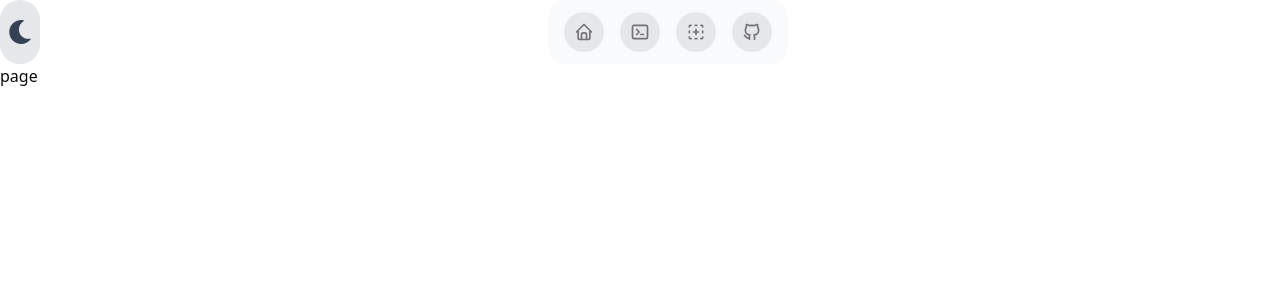
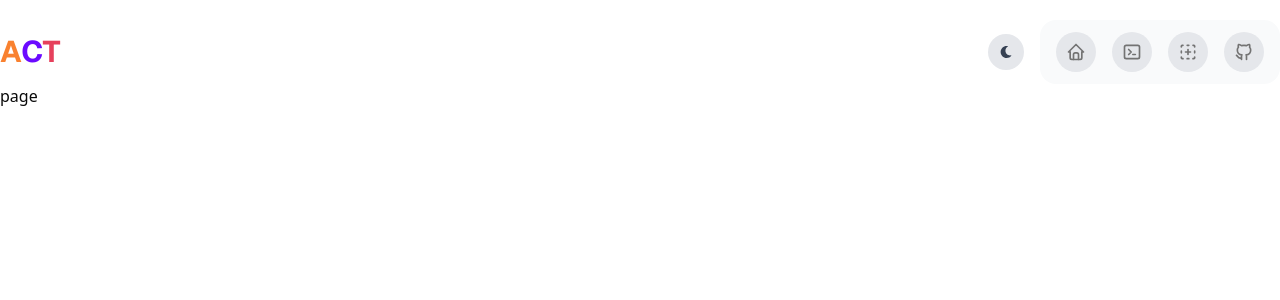
Before and after one commit to Dunsin-cyber/alby-competency-test, a Next.js app: page /wallet in a window 1280 px wide. Shown: the top 300 px of the page. Built offline with nearby package versions, Linux system fonts and the light colour scheme; what @ant-design/nextjs-registry, @bprogress/next would draw is missing.

Commit message:
styled the ToggleTheme button well

```diff
--- a/src/components/LandingPage/ColourfulText.tsx
+++ b/src/components/LandingPage/ColourfulText.tsx
@@ -1,11 +1,11 @@
 "use client";
-import React from "react";
 import ColourfulText from "@/components/ui/colourful-text";
+import { Button } from "antd";
 import { motion } from "motion/react";
 import { useRouter } from "next/navigation";
 
 export default function ColourfulTextDemo() {
-    const router = useRouter()
+  const router = useRouter();
   return (
     <div className="h-screen  w-full flex flex-col space-y-5 items-center justify-center relative overflow-hidden bg-black">
       <motion.img
@@ -20,7 +20,7 @@ export default function ColourfulTextDemo() {
         <ColourfulText text="peer-to-peer" /> <br />
         energy trading.
       </h1>
-      <button className="" onClick={() => router.push("/wallet")}>Get Started</button>
+      <Button onClick={() => router.push("/wallet")}>Get Started</Button>
     </div>
   );
 }
--- a/src/components/LandingPage/index.tsx
+++ b/src/components/LandingPage/index.tsx
@@ -1,16 +1,12 @@
+import Navbar from "../Navbar";
 import HowItWorks from "./Features";
 import Intro from "./Intro";
-import Navbar from "../Navbar";
 import Map from "./LightningChannels";
-import ColourfulText from "@/components/ui/colourful-text";
 
 export default function Home() {
   return (
     <div className="flex flex-col h-screen pb-20 space-y-6 px-[2%]">
-      <div className="flex justify-between items-center mt-5">
-        <div className="text-3xl font-bold z-2 font-sans">
-          <ColourfulText text="ACT" />
-        </div>
+      <div className=" mt-5">
         <Navbar />
       </div>
       <Intro />
--- a/src/components/Navbar/index.tsx
+++ b/src/components/Navbar/index.tsx
@@ -1,4 +1,5 @@
-import React from "react";
+import ThemeToggle from "@/components/ThemeToggle";
+import ColourfulText from "@/components/ui/colourful-text";
 import { FloatingDock } from "@/components/ui/floating-dock";
 import {
   IconBrandGithub,
@@ -6,7 +7,6 @@ import {
   IconNewSection,
   IconTerminal2,
 } from "@tabler/icons-react";
-import ThemeToggle from "@/components/ThemeToggle"
 
 export default function FloatingDockDemo() {
   const links = [
@@ -41,12 +41,14 @@ export default function FloatingDockDemo() {
     },
   ];
   return (
-    <div className="space-x-4 flex">
-        <ThemeToggle/>
-      <FloatingDock
-        mobileClassName="translate--20"
-        items={links}
-      />
+    <div className=" flex justify-between items-center mt-5">
+      <div className="text-3xl font-bold z-2 font-sans">
+        <ColourfulText text="ACT" />
+      </div>
+      <div className="flex space-x-4 justify-between">
+        <ThemeToggle />
+        <FloatingDock mobileClassName="translate--20" items={links} />
+      </div>
     </div>
   );
 }
--- a/src/components/ThemeToggle/index.tsx
+++ b/src/components/ThemeToggle/index.tsx
@@ -35,12 +35,12 @@ const ThemeToggle = () => {
     return (
         <button
             onClick={toggleTheme}
-            className="p-2 rounded-full cursor-pointer bg-gray-200 dark:bg-gray-700 transition-all duration-300 hover:bg-gray-300 dark:hover:bg-gray-600"
+            className="p-3 my-auto rounded-full cursor-pointer bg-gray-200 dark:bg-gray-700 transition-all duration-300 hover:bg-gray-300 dark:hover:bg-gray-600"
         >
             {isDarkMode ? (
-                <FaSun className="text-yellow-400 w-6 h-6 transition-all duration-300" />
+                <FaSun className="text-yellow-400 w-3 h-3 transition-all duration-300" />
             ) : (
-                <FaMoon className="text-gray-700 dark:text-gray-200 w-6 h-6 transition-all duration-300" />
+                <FaMoon className="text-gray-700 dark:text-gray-200 w-3 h-3 transition-all duration-300" />
             )}
         </button>
     );
```
